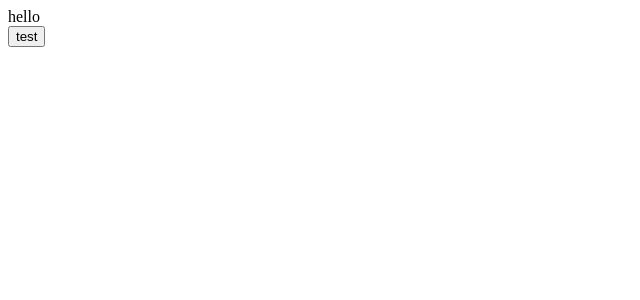
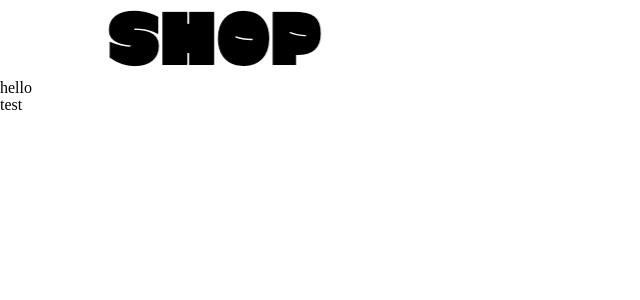
Before and after one commit to reemrev21/Shop_WebFrontend, a Next.js app: page / in a window 1280 px wide. Shown: the top 300 px of the page, without its empty margins (0-640 px from the left). Built offline with nearby package versions, Linux system fonts and the light colour scheme.

Commit message:
[feat] #3 header and layout view - add logo.png file - header의 로고에 customLink 적용 - layout 적용

```diff
--- a/next.config.js
+++ b/next.config.js
@@ -1,6 +1,18 @@
 /** @type {import('next').NextConfig} */
 const nextConfig = {
   reactStrictMode: true,
+  compiler: {
+    // see https://styled-components.com/docs/tooling#babel-plugin for more info on the options.
+    styledComponents: {
+      // Enabled by default in development, disabled in production to reduce file size,
+      // setting this will override the default for all environments.
+      displayName: true,
+      ssr: true,
+      fileName: true,
+      cssProp: true,
+      pure: true,
+    },
+  },
 };
 
 module.exports = nextConfig;
--- a/pages/_app.tsx
+++ b/pages/_app.tsx
@@ -1,5 +1,10 @@
 import type { AppProps } from "next/app";
+import Layout from "../src/components/Layout";
 
 export default function App({ Component, pageProps }: AppProps) {
-  return <Component {...pageProps} />;
+  return (
+    <Layout>
+      <Component {...pageProps} />
+    </Layout>
+  );
 }
--- /dev/null
+++ b/src/components/CustomLink.tsx
@@ -0,0 +1,19 @@
+import Link from "next/link";
+import React, { ReactNode } from "react";
+
+interface ICustomLinkProps {
+  url: string;
+  isSelected: boolean;
+  className?: string;
+  text: ReactNode | string;
+}
+
+const CustomLink = ({ url, text, className, isSelected }: ICustomLinkProps) => {
+  return (
+    <Link legacyBehavior href={url}>
+      <a className={isSelected ? `${className} Selected` : className}>{text}</a>
+    </Link>
+  );
+};
+
+export default React.memo(CustomLink);
--- /dev/null
+++ b/src/components/Header.tsx
@@ -0,0 +1,22 @@
+import React from "react";
+import styled from "styled-components";
+import Logo from "./Logo";
+
+const Header = () => {
+  return (
+    <Wrapper>
+      <Logo />
+    </Wrapper>
+  );
+};
+
+const Wrapper = styled.header`
+  height: 80px;
+  width: 100vw;
+  display: flex;
+  justify-content: space-between;
+  align-items: center;
+  padding: 0 71px 0 65px;
+`;
+
+export default Header;
--- /dev/null
+++ b/src/components/Layout.tsx
@@ -0,0 +1,18 @@
+import React from "react";
+import Header from "./Header";
+import { theme } from "../config/style/theme";
+import GlobalStyle from "../config/style/GlobalStyle";
+import { ThemeProvider } from "styled-components";
+
+type AppLayoutProps = {
+  children: React.ReactNode;
+};
+export default function Layout({ children }: AppLayoutProps) {
+  return (
+    <ThemeProvider theme={theme}>
+      <GlobalStyle />
+      <Header />
+      <main>{children}</main>
+    </ThemeProvider>
+  );
+}
--- /dev/null
+++ b/src/components/Logo.tsx
@@ -0,0 +1,12 @@
+import React, { useMemo } from "react";
+import LogoImg from "../../public/assets/logo.png";
+import CustomLink from "./CustomLink";
+import Image from "next/image";
+
+function Logo() {
+  const memoLogo = useMemo(() => <Image src={LogoImg} alt={"shop logo"} />, []);
+
+  return <CustomLink url={"/"} text={memoLogo} isSelected={false} className={"Logo"}></CustomLink>;
+}
+
+export default React.memo(Logo);
```
Also changed, not shown: public/assets/logo.png (added).
